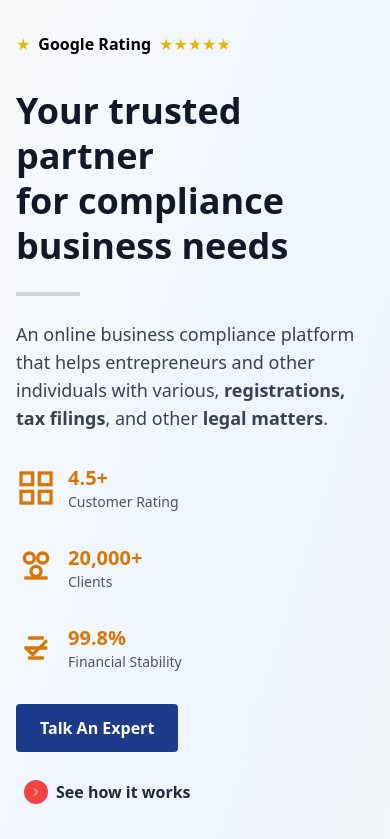
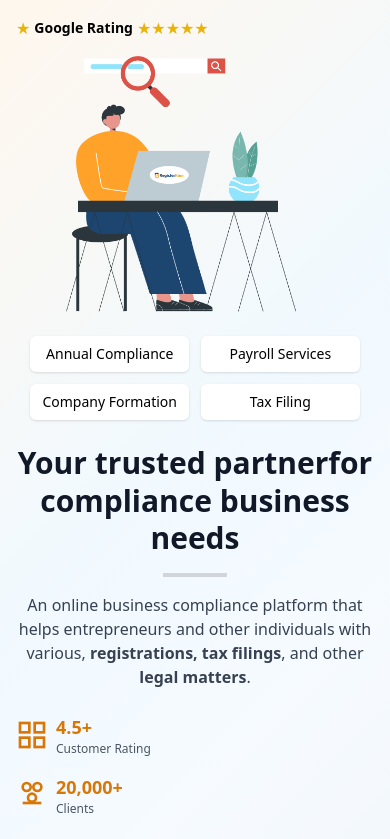
Before and after one commit to 49Harsh/Registor-kro-webApp, a React (Vite) app: page / in a window 390 px wide. Shown: the top 839 px of the page. Built offline with nearby package versions, Linux system fonts and the light colour scheme.

Commit message:
adding background image

```diff
--- a/src/components/HomePage.jsx
+++ b/src/components/HomePage.jsx
@@ -1,4 +1,5 @@
 import React, { memo } from 'react';
+import './index.css';
 
 // Extracting SVG components to avoid re-rendering
 const StatIcon1 = memo(() => (
@@ -43,6 +44,17 @@ const ServiceCards = memo(() => (
   </div>
 ));
 
+// Mobile service cards for small screens
+const MobileServiceCards = memo(() => (
+  <div className="grid grid-cols-2 gap-3 mb-6 sm:hidden">
+    {['Annual Compliance', 'Payroll Services', 'Company Formation', 'Tax Filing'].map((service, index) => (
+      <div key={`mobile-service-${index}`} className="bg-white py-2 px-3 rounded-md shadow text-center font-medium text-sm">
+        {service}
+      </div>
+    ))}
+  </div>
+));
+
 // Extracted fallback SVG
 const FallbackIllustration = memo(() => (
   <svg viewBox="0 0 400 400" className="w-full h-full">
@@ -65,12 +77,12 @@ const FallbackIllustration = memo(() => (
 // Stat item component
 const StatItem = memo(({ icon: Icon, value, label }) => (
   <div className="flex items-center">
-    <div className="w-10 h-10 mr-3">
+    <div className="w-8 h-8 sm:w-10 sm:h-10 mr-2 sm:mr-3 flex-shrink-0">
       <Icon />
     </div>
     <div>
-      <div className="text-xl font-bold text-amber-600">{value}</div>
-      <div className="text-sm text-gray-600">{label}</div>
+      <div className="text-lg sm:text-xl font-bold text-amber-600">{value}</div>
+      <div className="text-xs sm:text-sm text-gray-600">{label}</div>
     </div>
   </div>
 ));
@@ -85,36 +97,54 @@ const HomePage = memo(() => {
   ];
 
   return (
-    <div className="min-h-screen bg-gradient-to-br from-gray-50 via-blue-50 to-gray-100">
-      <div className="container mx-auto px-4 py-8 max-w-7xl">
+    <div className="background-gradient-detailed min-h-screen bg-gradient-to-br from-gray-50 via-blue-50 min-w-screen to-gray-100">
+      <div className="px-4 sm:px-6 lg:px-8 mx-auto py-4 sm:py-8 max-w-7xl">
         {/* Header */}
-        <div className="flex justify-between items-center mb-8">
+        <div className="flex justify-between items-center mb-4 sm:mb-8">
           <div className="flex items-center">
-            <span className="text-yellow-500 mr-2">★</span>
-            <span className="font-bold">Google Rating</span>
-            <div className="ml-2 text-yellow-500">★★★★★</div>
+            <span className="text-yellow-500 mr-1 sm:mr-2">★</span>
+            <span className="font-bold text-sm sm:text-base">Google Rating</span>
+            <div className="ml-1 sm:ml-2 text-yellow-500">★★★★★</div>
           </div>
         </div>
 
         {/* Main Content */}
         <div className="flex flex-col lg:flex-row justify-between items-center">
+          {/* Mobile Illustration (showing above text on small screens) */}
+          <div className="w-full lg:hidden relative mb-6">
+            <div className="relative h-64 sm:h-80 w-full max-w-xs mx-auto">
+              <img
+                src="/landing-svg.png"
+                alt="Business compliance illustration"
+                className="w-full h-full object-contain"
+                loading="lazy"
+              />
+              <div className="absolute inset-0 flex items-center justify-center opacity-0">
+                <FallbackIllustration />
+              </div>
+            </div>
+          </div>
+
+          {/* Mobile Service Cards for small screens */}
+          <MobileServiceCards />
+
           {/* Left Column - Text Content */}
-          <div className="w-full lg:w-1/2 mb-12 lg:mb-0 pr-0 lg:pr-8">
-            <h1 className="text-4xl sm:text-5xl font-bold text-gray-900 leading-tight mb-4">
-              Your trusted partner<br />
+          <div className="w-full lg:w-1/2 mb-8 lg:mb-0 pr-0 lg:pr-8">
+            <h1 className="text-3xl sm:text-4xl lg:text-5xl font-bold text-gray-900 leading-tight mb-3 sm:mb-4 text-center sm:text-left">
+              Your trusted partner<br className="hidden sm:block" />
               for compliance business needs
             </h1>
 
-            <div className="w-16 h-1 bg-gray-300 my-6"></div>
+            <div className="w-16 h-1 bg-gray-300 my-4 sm:my-6 mx-auto sm:mx-0"></div>
 
-            <p className="text-lg text-gray-700 mb-8">
+            <p className="text-base sm:text-lg text-gray-700 mb-6 sm:mb-8 text-center sm:text-left">
               An online business compliance platform that helps entrepreneurs and
               other individuals with various, <span className="font-semibold">registrations, tax filings</span>, and other <span className="font-semibold">legal
               matters</span>.
             </p>
 
             {/* Stats Section */}
-            <div className="flex flex-col sm:flex-row justify-start gap-8 sm:gap-12 mb-8">
+            <div className="grid grid-cols-1 xs:grid-cols-3 gap-4 sm:gap-8 mb-6 sm:mb-8">
               {stats.map((stat, index) => (
                 <StatItem
                   key={`stat-${index}`}
@@ -126,13 +156,13 @@ const HomePage = memo(() => {
             </div>
 
             {/* CTA Buttons */}
-            <div className="flex flex-wrap gap-4">
-              <button className="bg-blue-900 text-white px-6 py-3 rounded font-semibold transition-transform hover:scale-105">
+            <div className="flex flex-col xs:flex-row gap-3 sm:gap-4 justify-center sm:justify-start">
+              <button className="bg-blue-900 text-white px-4 sm:px-6 py-2 sm:py-3 rounded font-semibold transition-transform hover:scale-105 text-sm sm:text-base w-full xs:w-auto">
                 Talk An Expert
               </button>
 
-              <button className="flex items-center text-gray-800 px-2 py-3 rounded font-semibold transition-transform hover:scale-105">
-                <span className="w-6 h-6 bg-red-500 rounded-full flex items-center justify-center mr-2">
+              <button className="flex items-center justify-center text-gray-800 px-2 py-2 sm:py-3 rounded font-semibold transition-transform hover:scale-105 text-sm sm:text-base w-full xs:w-auto">
+                <span className="w-5 h-5 sm:w-6 sm:h-6 bg-red-500 rounded-full flex items-center justify-center mr-2">
                   <PlayIcon />
                 </span>
                 See how it works
@@ -140,14 +170,13 @@ const HomePage = memo(() => {
             </div>
           </div>
 
-          {/* Right Column - Illustration */}
-          <div className="w-full lg:w-1/2 relative">
+          {/* Right Column - Illustration (hidden on small screens, visible on lg and above) */}
+          <div className="hidden lg:block w-full lg:w-1/2 relative">
             {/* Service Cards */}
             <ServiceCards />
 
             {/* Illustration */}
             <div className="relative h-96 sm:h-[450px] w-full max-w-md mx-auto">
-              {/* Using a placeholder for the image with loading="lazy" for better performance */}
               <img
                 src="/landing-svg.png"
                 alt="Business compliance illustration"
@@ -155,8 +184,7 @@ const HomePage = memo(() => {
                 loading="lazy"
               />
 
-              {/* Fallback illustration */}
-              <div className="absolute inset-0  flex items-center justify-center opacity-0">
+              <div className="absolute inset-0 flex items-center justify-center opacity-0">
                 <FallbackIllustration />
               </div>
             </div>
--- /dev/null
+++ b/src/components/index.css
@@ -0,0 +1,7 @@
+.background-gradient-detailed {
+    background: linear-gradient(135deg,
+      rgba(255, 247, 237, 1) 0%,
+      rgba(240, 249, 255, 0.95) 45%,
+      rgba(245, 250, 255, 0.9) 70%,
+      rgba(240, 245, 250, 0.95) 100%);
+  }
```
